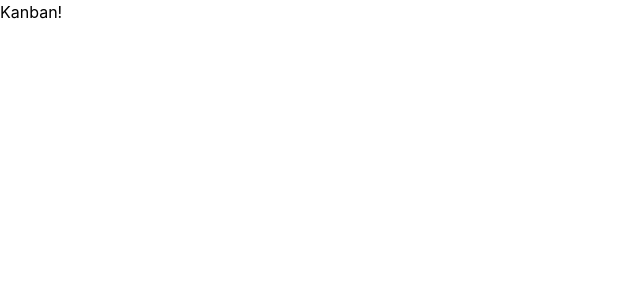
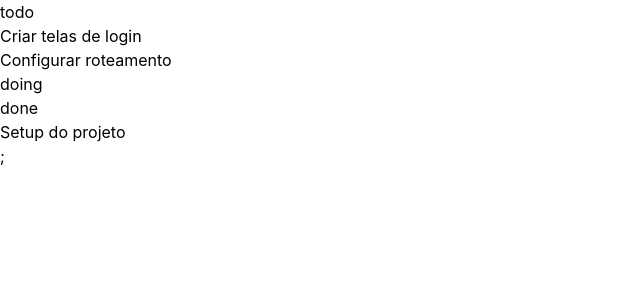
Before and after one commit to Estangler/board-tarefas, a React (Vite) app: page / in a window 1280 px wide. Shown: the top 300 px of the page, without its empty margins (0-640 px from the left). Built offline with nearby package versions, Linux system fonts and the light colour scheme.

Commit message:
feat: implement Board component and Column component for task display; update initial state and fix context import

```diff
--- a/src/App.tsx
+++ b/src/App.tsx
@@ -1,3 +1,9 @@
+import Board from "./components/Board/Board";
+
 export default function App() {
-  return <h1>Kanban!</h1>;
+  return (
+    <div>
+      <Board />
+    </div>
+  );
 }
--- /dev/null
+++ b/src/components/Board/Board.tsx
@@ -0,0 +1,12 @@
+import Column from "./Column";
+import { COLUMNS } from "../../constants/columns";
+export default function Board() {
+  return (
+    <main>
+      {COLUMNS.map((col) => (
+        <Column col={col} key={col} />
+      ))}
+      ;
+    </main>
+  );
+}
--- /dev/null
+++ b/src/components/Board/Column.tsx
@@ -0,0 +1,21 @@
+import { useBoard } from "../../hook/useBoard";
+import type { Column } from "../../types/board";
+
+type ColumnProps = {
+  col: Column;
+};
+
+export default function Column({ col }: ColumnProps) {
+  const { tasksByColumn } = useBoard();
+  const tasks = tasksByColumn(col);
+  return (
+    <div>
+      <h1>{col}</h1>
+      {tasks.map((task) => (
+        <div key={task.id}>
+          <p>{task.title}</p>
+        </div>
+      ))}
+    </div>
+  );
+}
--- a/src/context/board/BoardProvider.tsx
+++ b/src/context/board/BoardProvider.tsx
@@ -1,8 +1,8 @@
 import { useReducer, type ReactNode } from "react";
-import { BoardContext } from "./boardContext";
 import { boardReducer } from "./boardReducer";
 import { INITIAL_STATE } from "./initialState";
 import type { Column, MoveTaskPayloadType, Task } from "../../types/board";
+import { BoardContext } from "./BoardContext";
 
 type BoardProviderProps = {
   children: ReactNode;
--- a/src/context/board/initialState.ts
+++ b/src/context/board/initialState.ts
@@ -14,7 +14,7 @@ export const INITIAL_STATE: State = {
       title: "Configurar roteamento",
       description: "React Router v6",
       priority: "medium",
-      column: "doing",
+      column: "todo",
     },
     {
       id: 3,
--- a/src/hook/useBoard.ts
+++ b/src/hook/useBoard.ts
@@ -1,5 +1,5 @@
 import { useContext } from "react";
-import { BoardContext } from "../context/board/boardContext";
+import { BoardContext } from "../context/board/BoardContext";
 
 export function useBoard() {
   const context = useContext(BoardContext);
```
Also changed, not shown: src/components/Board/ProgressBar.tsx (added), src/components/Board/TaskCard.tsx (added).
